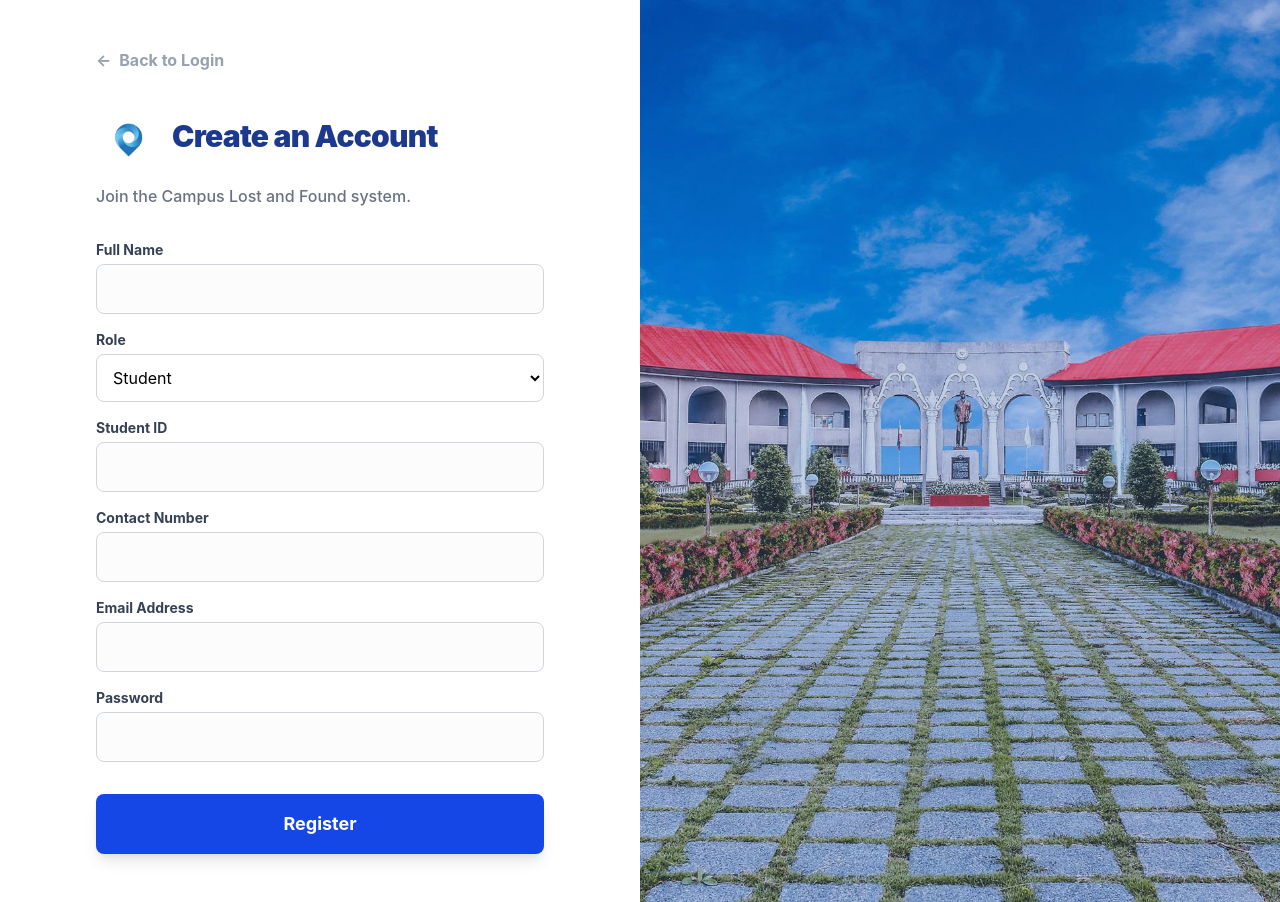
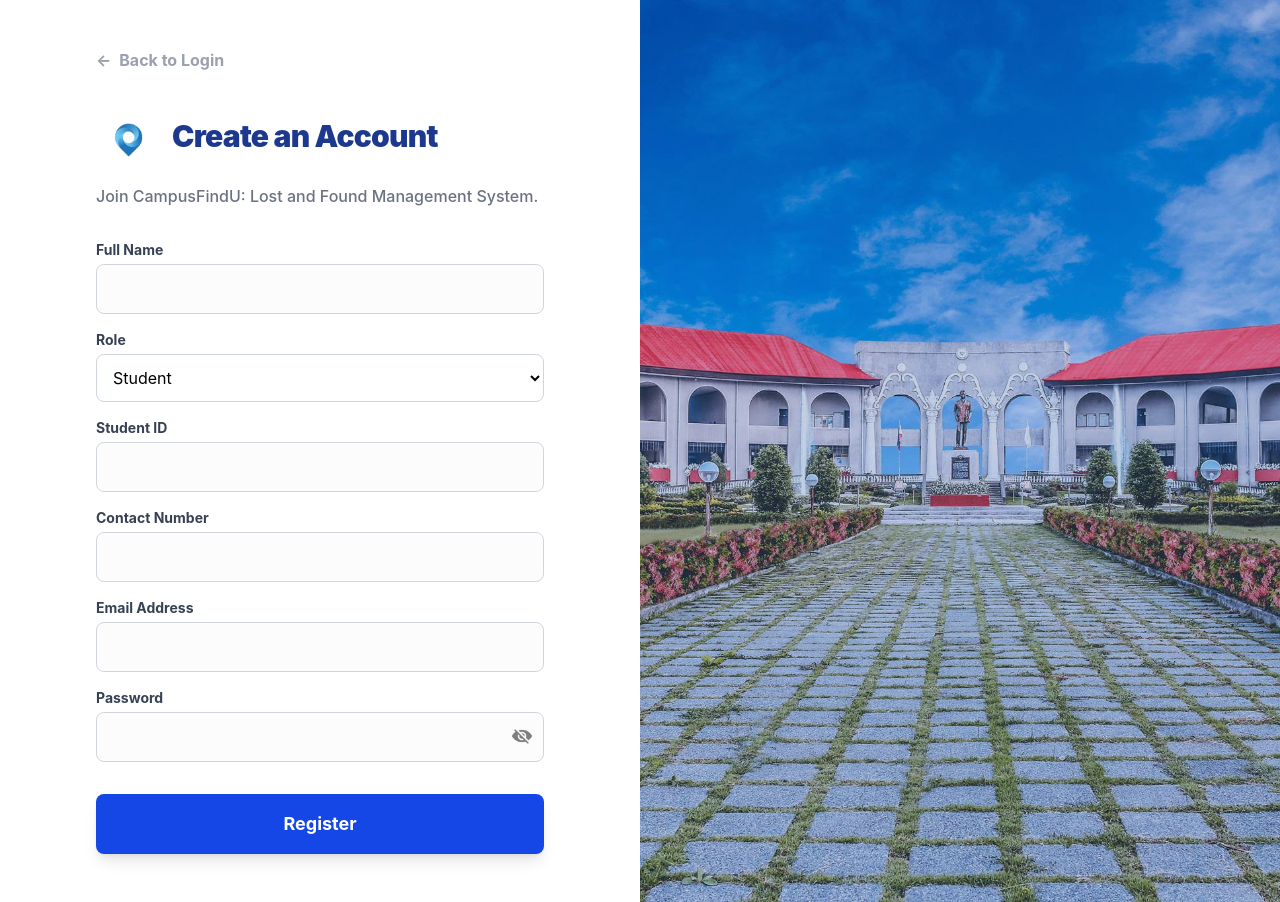
Before and after one commit to Alvieryy/CampusFindU, a React (Vite) app in the folder CampusFindU/: page /register in a window 1280 px wide. Built offline with nearby package versions, Linux system fonts and the light colour scheme; no server answers.

Commit message:
added features and fixed bugs

```diff
--- a/CampusFindU/src/pages/Login.jsx
+++ b/CampusFindU/src/pages/Login.jsx
@@ -8,6 +8,8 @@
   const [error, setError] = useState("");
   const [loading, setLoading] = useState(false);
   const navigate = useNavigate();
+
+  const [showPassword, setShowPassword] = useState(false);
 
   const handleLogin = async (e) => {
     e.preventDefault();
@@ -74,16 +76,19 @@
 
             <div className="relative">
               <input
-                type="password"
+                type={showPassword ? "text" : "password"}
                 placeholder="Password"
                 value={password}
                 onChange={(e) => setPassword(e.target.value)}
                 required
                 className="w-full p-4 border border-gray-300 rounded-lg outline-none focus:ring-2 focus:ring-blue-600 transition placeholder-gray-400 font-medium bg-gray-50/50"
               />
-              <span className="absolute right-4 top-4 text-gray-400 cursor-pointer">
-                👁️
-              </span>
+              <img
+                src={showPassword ? "/eye.png" : "/hidden.png"}
+                alt="Toggle Password Visibility"
+                onClick={() => setShowPassword(!showPassword)}
+                className="absolute right-4 top-4 w-6 h-6 cursor-pointer opacity-50 hover:opacity-100 transition"
+              />
             </div>
 
             <div className="flex justify-between items-center text-sm font-bold mt-1">
--- a/CampusFindU/src/pages/Register.jsx
+++ b/CampusFindU/src/pages/Register.jsx
@@ -14,6 +14,7 @@
   const [error, setError] = useState("");
   const [loading, setLoading] = useState(false);
   const navigate = useNavigate();
+  const [showPassword, setShowPassword] = useState(false);
 
   const handleRegister = async (e) => {
     e.preventDefault();
@@ -32,14 +33,16 @@
     }
 
     if (authData?.user) {
-      const { error: dbError } = await supabase.from("Users").insert([
+      const { error: dbError } = await supabase.from("Users").upsert([
         {
           id: authData.user.id,
           fullName: formData.fullName,
           userType: formData.userType,
           studId: formData.userType === "student" ? formData.studId : null,
-          employeeId: formData.userType === "faculty" ? formData.studId : null,
+          employeeId:
+            formData.userType === "faculty" ? formData.employeeId : null,
           contactNum: formData.contactNum,
+          email: formData.email, // <--- ADD THIS LINE HERE!
         },
       ]);
 
@@ -77,7 +80,7 @@
             </div>
 
             <p className="text-gray-500 font-medium">
-              Join the Campus Lost and Found system.
+              Join CampusFindU: Lost and Found Management System.
             </p>
           </div>
 
@@ -175,15 +178,23 @@
               <label className="block text-sm font-bold text-gray-700 mb-1">
                 Password
               </label>
+              <div className="relative">
                 <input
-                type="password"
+                  type={showPassword ? "text" : "password"}
                   required
                   value={formData.password}
                   onChange={(e) =>
                     setFormData({ ...formData, password: e.target.value })
                   }
-                className="w-full p-3 border border-gray-300 rounded-lg outline-none focus:ring-2 focus:ring-blue-600 transition bg-gray-50/50"
+                  className="w-full p-3 pr-10 border border-gray-300 rounded-lg outline-none focus:ring-2 focus:ring-blue-600 transition bg-gray-50/50"
                 />
+                <img
+                  src={showPassword ? "/eye.png" : "/hidden.png"}
+                  alt="Toggle Password Visibility"
+                  onClick={() => setShowPassword(!showPassword)}
+                  className="absolute right-3 top-3.5 w-5 h-5 cursor-pointer opacity-50 hover:opacity-100 transition"
+                />
+              </div>
             </div>
 
             <button
```
Also changed, not shown: CampusFindU/public/eye.png (added), CampusFindU/public/hidden.png (added), CampusFindU/vercel.json (added). Lines whose indentation alone changed are shown as unchanged.
